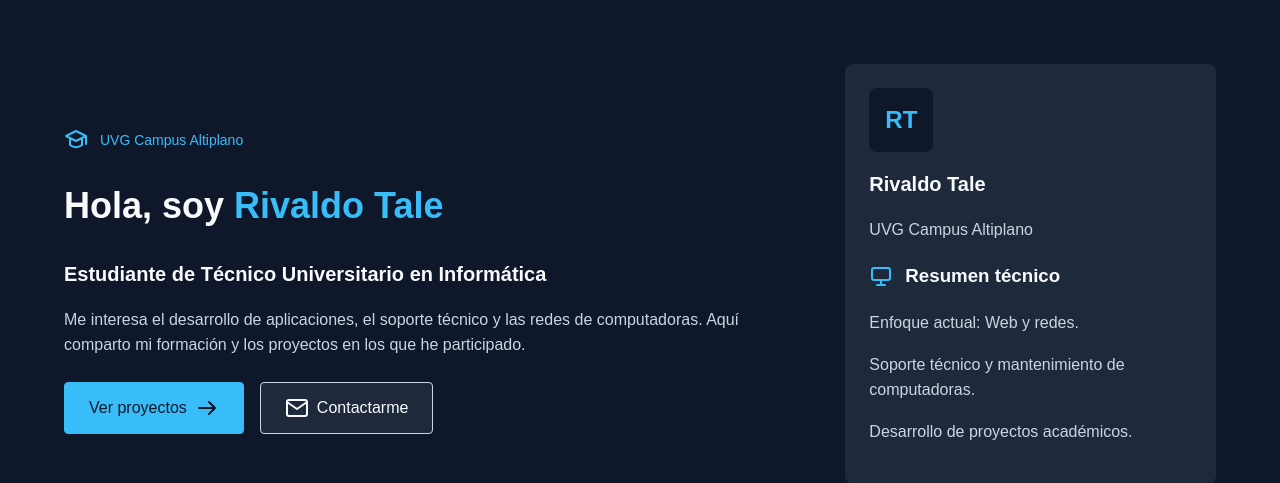
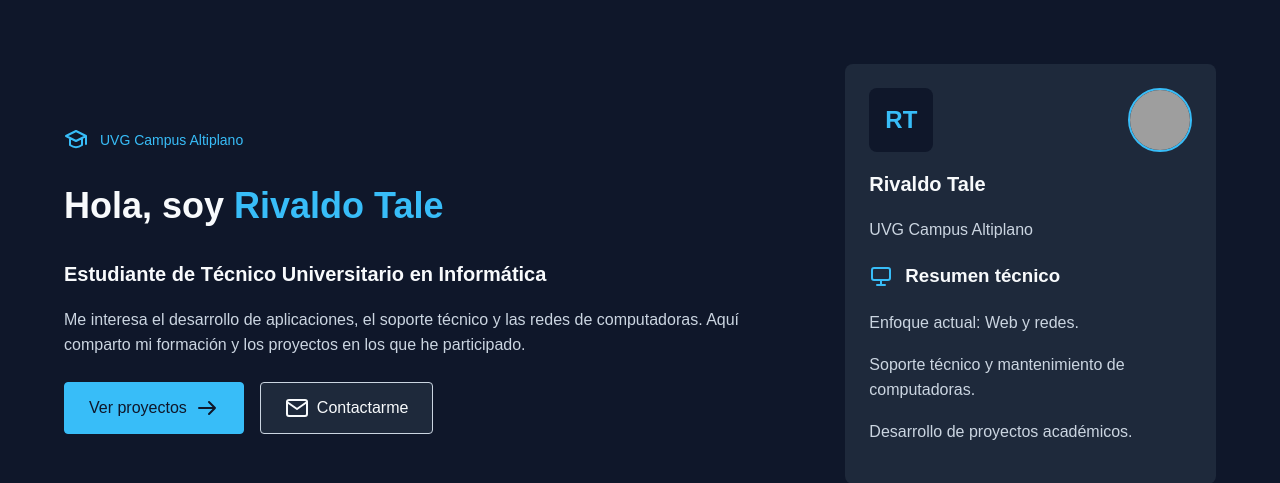
Before and after one commit to Rivaldo0101-sketch/portafolio-rivaldo, a Django app: template portafolio/templates/portafolio/inicio.html in a window 1280 px wide. Shown: the part 77-560 px from the top of the page. Run offline with Django 5.2, Linux system fonts and the light colour scheme; the template is opened without the code that fills it, so the values that code supplies are empty; grey boxes are pictures that could not be loaded.

Commit message:
Agrega foto personal en Inicio

```diff
--- a/portafolio/static/portafolio/css/estilos.css
+++ b/portafolio/static/portafolio/css/estilos.css
@@ -479,3 +479,17 @@ footer.pie {
         gap: 16px;
     }
 }
+.tarjeta-personal {
+    position: relative;
+}
+
+.foto-personal {
+    position: absolute;
+    top: 24px;
+    right: 24px;
+    width: 64px;
+    height: 64px;
+    object-fit: cover;
+    border-radius: 50%;
+    border: 2px solid var(--celeste);
+}
--- a/portafolio/templates/portafolio/inicio.html
+++ b/portafolio/templates/portafolio/inicio.html
@@ -41,8 +41,12 @@
             </div>
         </div>
 
-        <div class="tarjeta">
-            <div class="avatar">RT</div>
+        <div class="tarjeta tarjeta-personal">
+    <img class="foto-personal"
+         src="{% static 'portafolio/img/foto.jpg' %}"
+         alt="Foto de Rivaldo Tale">
+
+    <div class="avatar">RT</div>
 
             <h2>Rivaldo Tale</h2>
             <p>UVG Campus Altiplano</p>
```
Also changed, not shown: portafolio/static/portafolio/img/foto.png (added).
